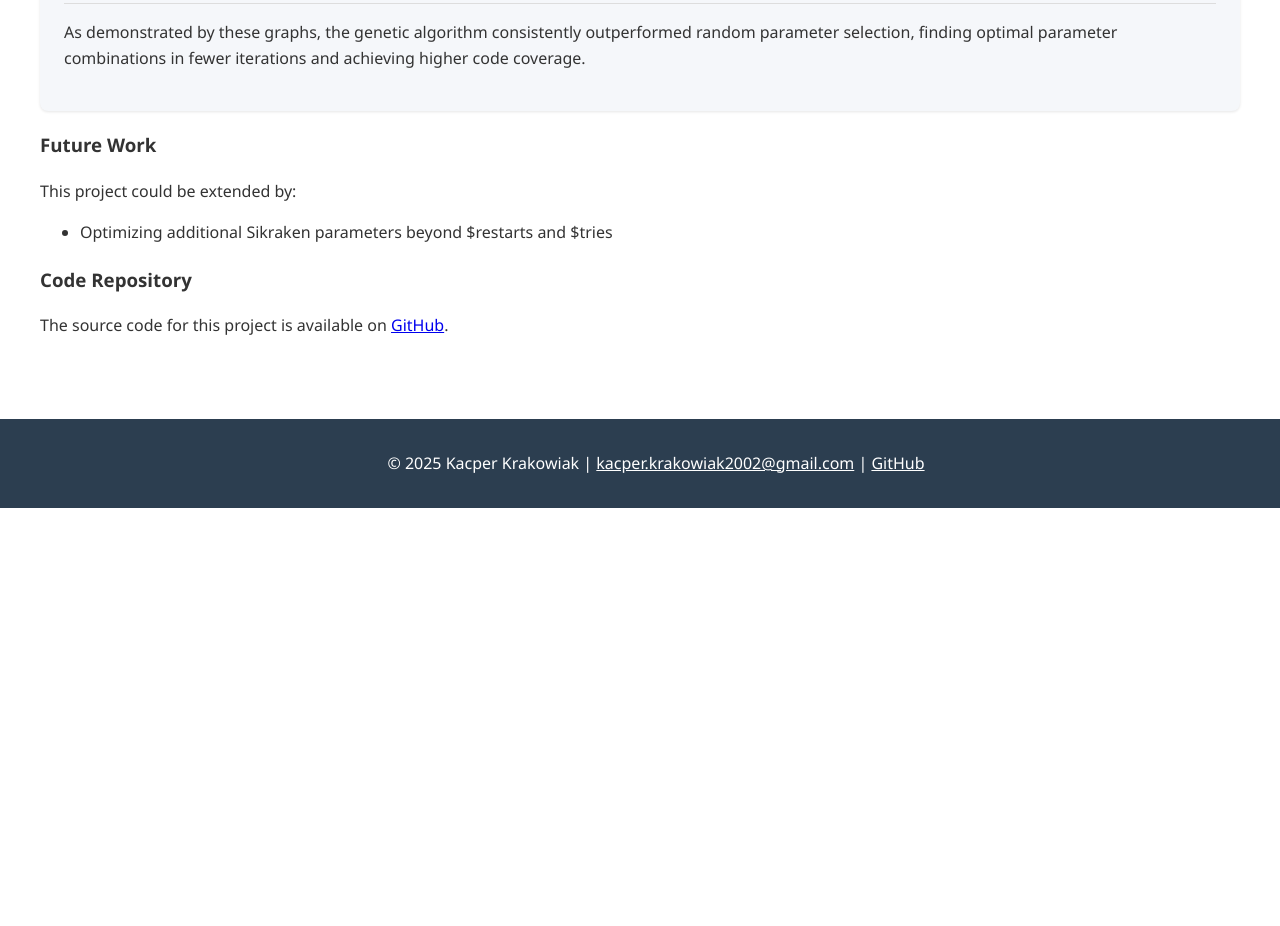
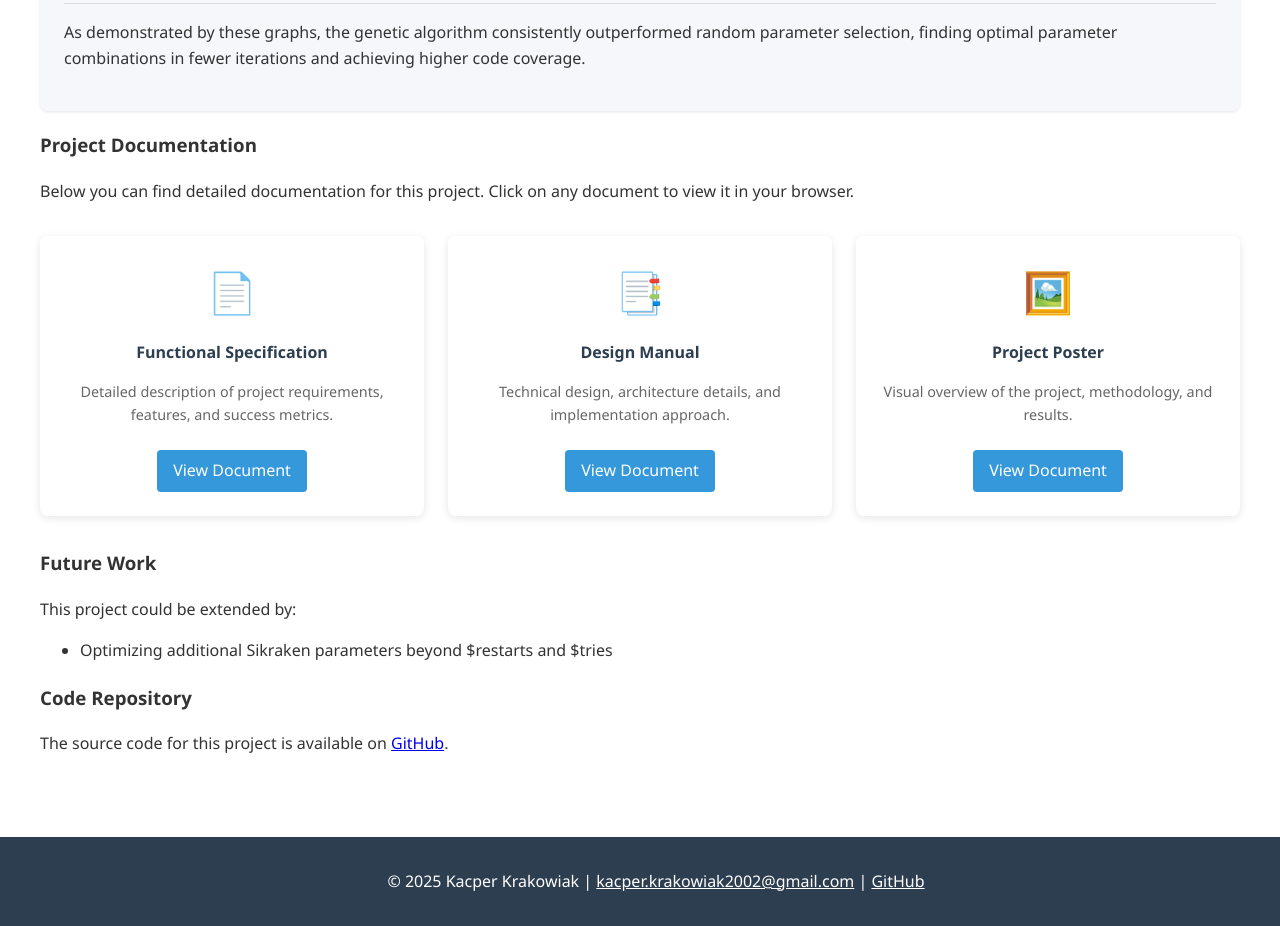
Before and after one commit to C00271692/C00271692.github.io, a plain HTML site: page finalyearproj.html in a window 1280 px wide. Shown: the part 2493-3419 px from the top of the page. Before the commit the page ends 3001 px from the top, so only its background shows below. Drawn offline with Linux system fonts and the light colour scheme.

Commit message:
Add files via upload

```diff
--- a/finalyearproj.html
+++ b/finalyearproj.html
@@ -132,6 +132,78 @@ h4, h5 {
 h5 {
     margin-bottom: 0.75rem;
 }
+
+/* Documentation Section Styles */
+.documentation-grid {
+    display: flex;
+    flex-wrap: wrap;
+    gap: 1.5rem;
+    margin: 2rem 0;
+    justify-content: center;
+}
+
+.doc-card {
+    background-color: white;
+    border-radius: 8px;
+    padding: 1.5rem;
+    box-shadow: 0 2px 8px rgba(0,0,0,0.1);
+    flex: 1;
+    min-width: 250px;
+    max-width: 350px;
+    transition: transform 0.3s ease, box-shadow 0.3s ease;
+    text-align: center;
+}
+
+.doc-card:hover {
+    transform: translateY(-5px);
+    box-shadow: 0 8px 15px rgba(0,0,0,0.1);
+}
+
+.doc-icon {
+    font-size: 2.5rem;
+    margin-bottom: 1rem;
+    color: #3498db;
+}
+
+.doc-card h4 {
+    margin: 0.5rem 0;
+    color: #2c3e50;
+}
+
+.doc-card p {
+    color: #666;
+    font-size: 0.9rem;
+    margin-bottom: 1.5rem;
+}
+
+.doc-link {
+    display: inline-block;
+    color: white;
+    background-color: #3498db;
+    padding: 0.5rem 1rem;
+    border-radius: 4px;
+    text-decoration: none;
+    font-weight: 500;
+    transition: background-color 0.3s ease;
+}
+
+.doc-link:hover {
+    background-color: #2980b9;
+}
+
+.embedded-doc {
+    margin-top: 3rem;
+    padding: 1rem;
+    background-color: #f5f7fa;
+    border-radius: 8px;
+    box-shadow: 0 1px 3px rgba(0,0,0,0.1);
+}
+
+.embedded-doc h4 {
+    margin-top: 0;
+    margin-bottom: 1rem;
+    text-align: center;
+}
     </style>
 </head>
 <body>
@@ -243,6 +315,42 @@ h5 {
                 </div>
             </div>
 
+            <div class="project-section" id="documentation">
+                <h3>Project Documentation</h3>
+                <p>Below you can find detailed documentation for this project. Click on any document to view it in your browser.</p>
+
+                <div class="documentation-grid">
+                    <div class="doc-card">
+                        <div class="doc-icon">📄</div>
+                        <h4>Functional Specification</h4>
+                        <p>Detailed description of project requirements, features, and success metrics.</p>
+                        <a href="ProjDocs/Sikraken Functonal Spec.pdf" class="doc-link" target="_blank">View Document</a>
+                    </div>
+
+                    <div class="doc-card">
+                        <div class="doc-icon">📑</div>
+                        <h4>Design Manual</h4>
+                        <p>Technical design, architecture details, and implementation approach.</p>
+                        <a href="ProjDocs/Sikraken Optimization Design Manual (1).pdf" class="doc-link" target="_blank">View Document</a>
+                    </div>
+
+                    <div class="doc-card">
+                        <div class="doc-icon">🖼️</div>
+                        <h4>Project Poster</h4>
+                        <p>Visual overview of the project, methodology, and results.</p>
+                        <a href="ProjDocs/Sikraken Poster.pdf" class="doc-link" target="_blank">View Document</a>
+                    </div>
+                </div>
+
+                <!--<div class="embedded-doc">
+                    <h4>Preview: Functional Specification</h4>
+                    <object data="ProjDocs/Sikraken Functonal Spec.pdf" type="application/pdf" width="100%" height="500px">
+                        <p>Your browser doesn't support embedded PDFs.
+                        <a href="ProjDocs/Sikraken Functonal Spec.pdf">Click here to view the document</a>.</p>
+                    </object>
+                </div> -->
+            </div>
+
             <div class="project-section">
                 <h3>Future Work</h3>
                 <p>This project could be extended by:</p>
```
Also changed, not shown: 3 other files.
